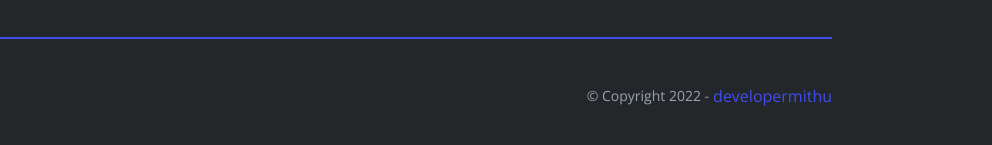
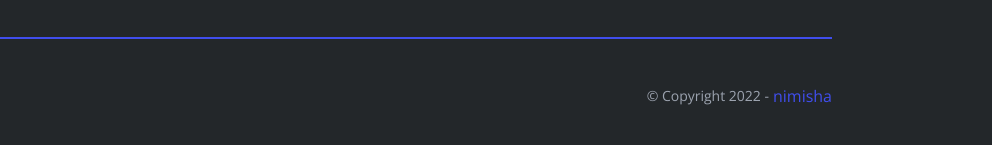
Before and after one commit to jagtapnimisha2/Discord, a plain HTML site: page index.html in a window 1280 px wide. Shown: the part 4031-4176 px from the top of the page, 288-1280 px from the left. Drawn offline with nearby package versions, Linux system fonts and the light colour scheme.

Commit message:
Update index.html

```diff
--- a/index.html
+++ b/index.html
@@ -460,7 +460,7 @@
               target="blank"
               class="text-primary hover:underline text-base"
             >
-              developermithu</a
+              nimisha</a
             >
           </div>
         </div>
```
